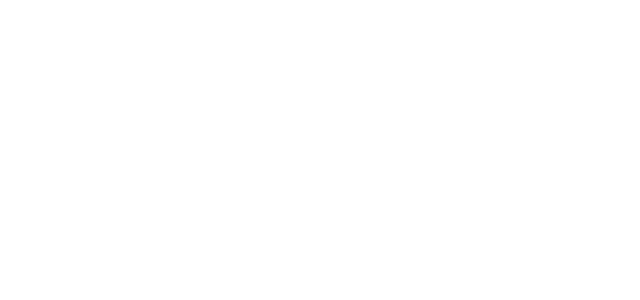
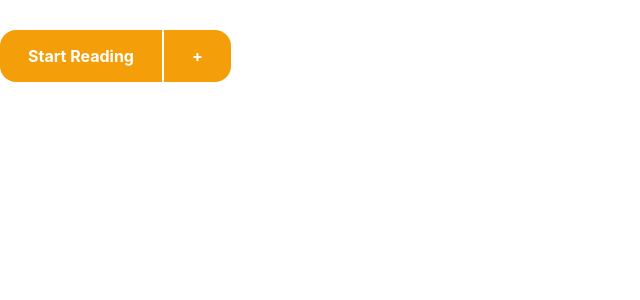
Before and after one commit to NEVERLAND-repository/Neverland-Client, a React (Create React App) app: page /bookOverview in a window 1280 px wide. Before the commit this address had no page. Shown: the top 300 px of the page, without its empty margins (0-640 px from the left). Built offline with nearby package versions, Linux system fonts and the light colour scheme.

Commit message:
Building page components: Desktop view

```diff
--- a/src/App.jsx
+++ b/src/App.jsx
@@ -8,6 +8,7 @@ import LandingPage from './pages/landingPage/LandingPage';
 import SignUp from './pages/authPages/SignUp';
 import LogIn from './pages/authPages/LogIn';
 import Home from './pages/homePage/Home';
+import OverviewPage from './pages/bookOverview/OverviewPage';
 import { USER_DATA } from './constants';
 import { addUser } from './store/slice/neverlandUserSlice';
 
@@ -37,7 +38,7 @@ const App = () => {
             <Route path='home' element={ <Home /> }>
               <Route path=':category' element={ <Home /> } />
             </Route>
-            {/* <Route path='*' element={<PageNotFound />} /> */}
+            <Route path='bookOverview' element={ <OverviewPage /> } />
           </Route>
         </Routes>
       </Router>
--- a/src/components/buttonComponent/Button.module.css
+++ b/src/components/buttonComponent/Button.module.css
@@ -25,7 +25,39 @@
 .buttonCTA:hover {
   background: var(--button-hover-color);
 }
-
+.readingButton{
+  width: fit-content;
+  margin-top: 3rem;
+  display: flex;
+  justify-content: space-between;
+  gap: rem;
+  background-color: var(--primary-color);
+  border-radius: 1.6rem;
+}
+.firstDiv,
+.secondDiv{
+  font-size: 1.6rem;
+  font-weight: 700;
+  color: #fff;
+  padding: 1.4rem 2.8rem;
+}
+.firstDiv{
+  border-top-left-radius: 1.2rem;
+  border-bottom-left-radius: 1.2rem;
+}
+.secondDiv{
+  border-top-right-radius: 1.2rem;
+  border-bottom-right-radius: 1.2rem;
+  border-left: 2.8px solid #fff;
+}
+.libraryLink,
+.readingLink{
+  background-color: var(--primary-color);
+}
+.readingLink:hover,
+.libraryLink:hover{
+  background-color: var(--primary-color);
+}
 
 @media screen and (max-width: 540px) {
   .buttonCTA{
--- /dev/null
+++ b/src/components/buttonComponent/ReadingButton.js
@@ -0,0 +1,23 @@
+import React from 'react';
+import { Link } from 'react-router-dom';
+import styles from './Button.module.css';
+
+const ReadingButton = () => {
+  return (
+    <div className={ styles.readingButton }>
+      <div className={ styles.firstDiv }>
+        <Link to='/home' className={ styles.readingLink }>
+          Start Reading
+        </Link>
+      </div>
+
+      <div className={ styles.secondDiv }>
+        <Link to='/home' className={ styles.libraryLink }>
+          +
+        </Link>
+      </div>
+    </div>
+  );
+}
+
+export default ReadingButton;
--- /dev/null
+++ b/src/pages/bookOverview/OverviewPage.js
@@ -0,0 +1,12 @@
+import React from 'react';
+import ReadingButton from '../../components/buttonComponent/ReadingButton';
+
+const OverviewPage = () => {
+  return (
+    <div>
+      <ReadingButton />
+    </div>
+  )
+}
+
+export default OverviewPage;
```
Also changed, not shown: src/pages/bookOverview/OverviewPage.module.css (added).
